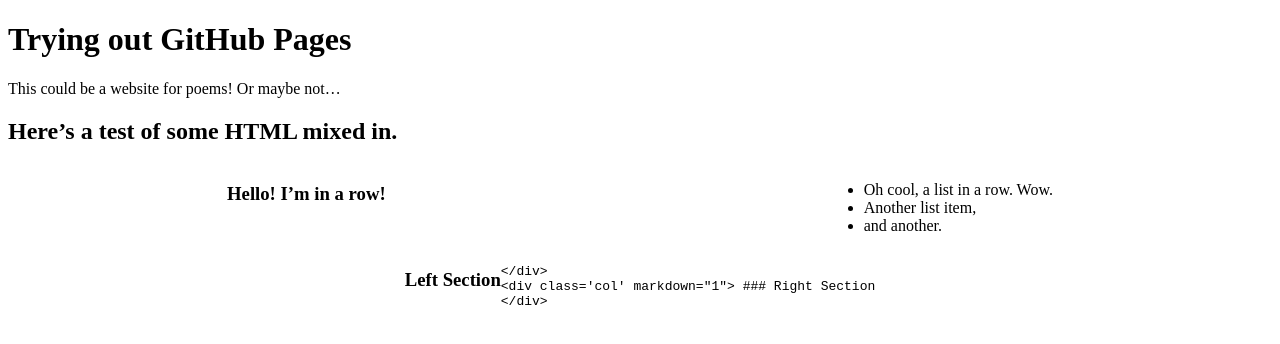
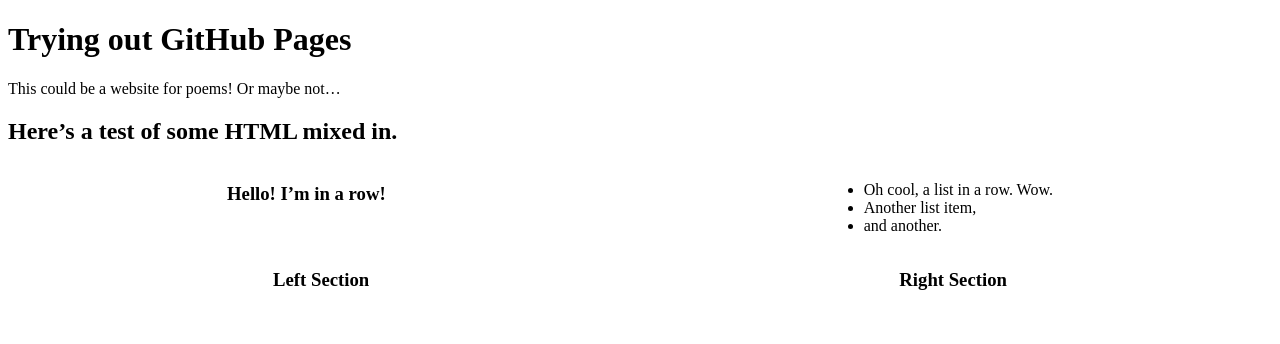
Before and after one commit to HalfOfTwoBiscuits/HalfOfTwoBiscuits.github.io, a Jekyll site: the page built from index.md, in a window 1280 px wide. Shown: the top 344 px of the page. Built offline with Jekyll 4.4.1, drawn with Linux system fonts in a browser that asks for light colours; our own code applies the rules of GitHub Pages for plain Markdown files.

Commit message:
Removing the rest of the indentation

```diff
--- a/index.md
+++ b/index.md
@@ -13,10 +13,10 @@ This could be a website for poems! Or maybe not...
 - and another.
 </div>
 <div class='row'>
-    <div class='col' markdown="1">
+<div class='col' markdown="1">
 ### Left Section
-    </div>
-    <div class='col' markdown="1">
+</div>
+<div class='col' markdown="1">
 ### Right Section
-    </div>
 </div>
+</div>
```
